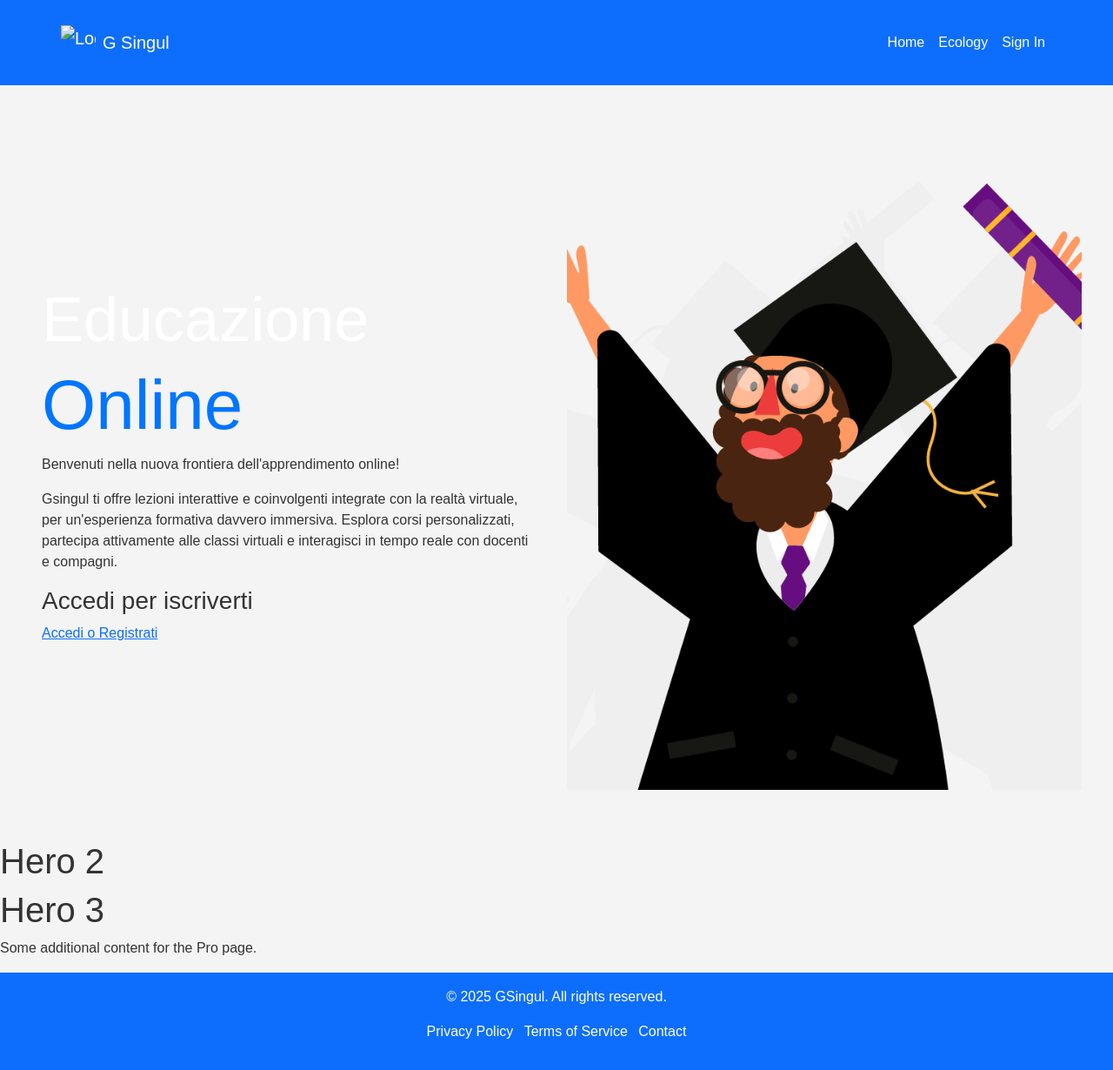
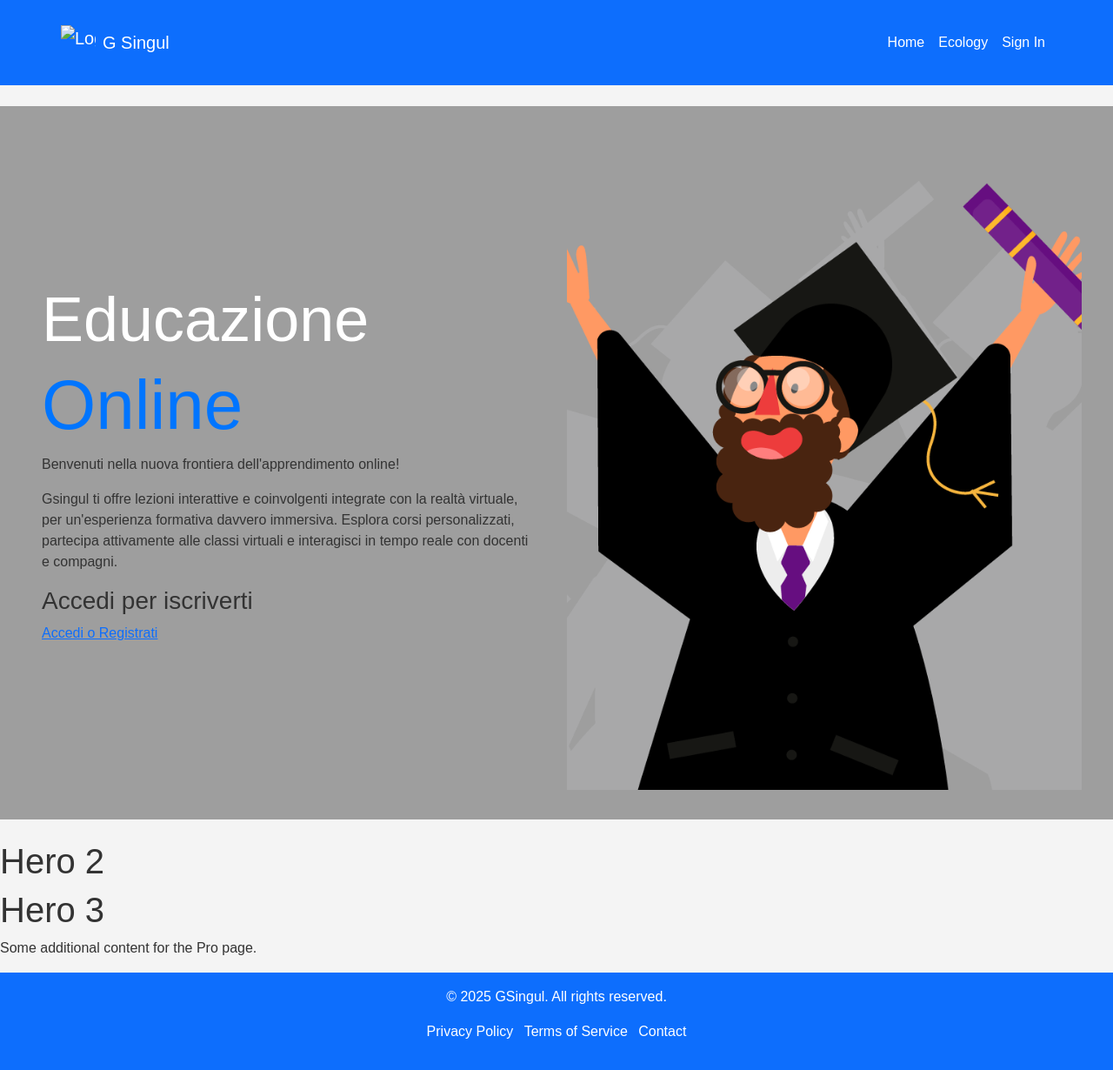
Before and after one commit to GSingul/grafica-bootstraps, a Jekyll site: the page built from index.md, in a window 1280 px wide. Shown: the whole page at 87% size. Built offline with Jekyll 4.4.1, drawn with Linux system fonts in a browser that asks for light colours.

Commit message:
Update gsingul.css

```diff
--- a/assets/css/gsingul.css
+++ b/assets/css/gsingul.css
@@ -7,7 +7,7 @@ body {
 .background-home {
     min-height: 820px;
     width: 100%;
-    background: url('/images/Background_home.jpg') no-repeat center center;
+    background: url("{{ '/images/Background_home.jpg' | relative_url }}") no-repeat center center;
     background-size: cover;
 }
 
```
